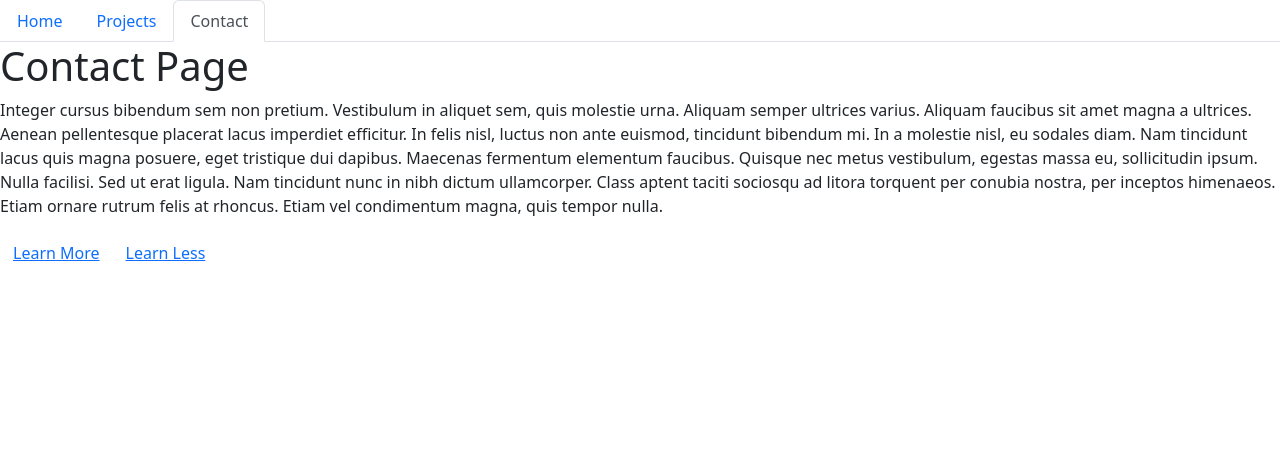
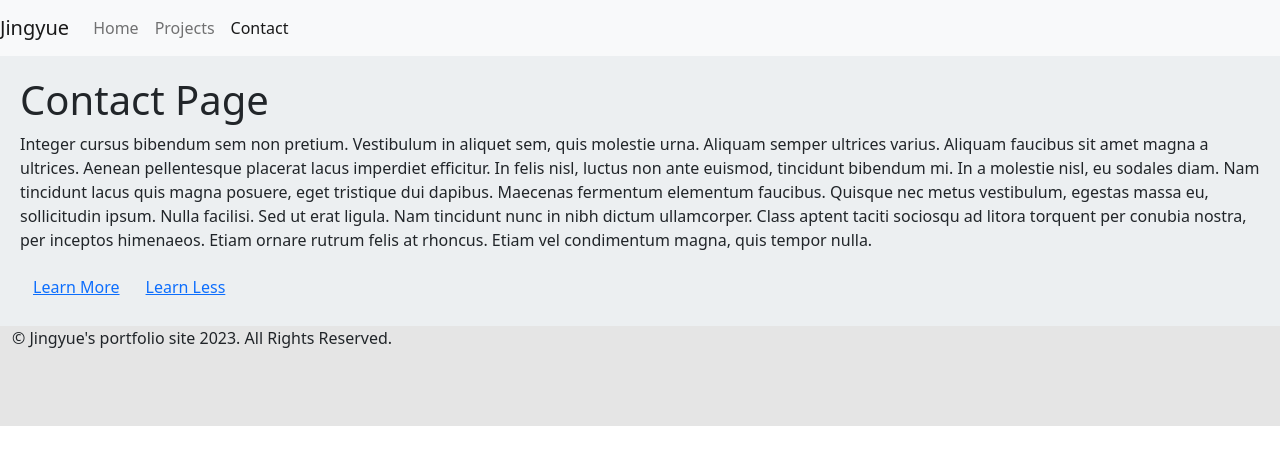
Before and after one commit to dr-jingyuezhao/react-portfolio, a React (Create React App) app: page /#/contact in a window 1280 px wide. Shown: the top 464 px of the page. Built offline with nearby package versions, Linux system fonts and the light colour scheme.

Commit message:
remove unused components/pages and add Header, Footer, Wrapper in components, update App.js accordingly

```diff
--- a/src/App.js
+++ b/src/App.js
@@ -1,28 +1,29 @@
 import React from 'react';
 import { HashRouter as Router, Route, Routes } from 'react-router-dom';
-// import NavTabs from './components/NavTabs';
+import Home from './components/pages/Home';
+import Projects from './components/pages/Projects';
+import Contact from './components/pages/Contact';
 import Header from './components/Header';
-import Home from './components/pages/Home';
-// import About from './components/pages/About';
-import Projects from './components/pages/Projects';
-// import Blog from './components/pages/Blog';
-import Contact from './components/pages/Contact';
+import Wrapper from './components/Wrapper';
+import Footer from './components/Footer';
 
 function App() {
   return (
     <Router>
       <div>
         <Header />
+        <Wrapper>
           {/* Wrap Route elements in a Routes component */}
           <Routes>
             {/* Define routes using the Route component to render different page components at different paths */}
             {/* Define a default route that will render the Home component */}
             <Route path="/" element={<Home />} />
             <Route path="projects/*" element={<Projects />} />
-          {/* <Route path="blog" element={<Blog />} /> */}
             {/* Define a route that will have descendant routes */}
             <Route path="contact/*" element={<Contact />} />
           </Routes>
+        </Wrapper>
+        <Footer />
       </div>
     </Router>
   );
--- /dev/null
+++ b/src/components/Footer/index.js
@@ -0,0 +1,14 @@
+import React from "react";
+import "./style.css";
+
+function Footer() {
+  return (
+    <footer className="footer">
+      <div className="container-fluid">
+        <p>&copy; Jingyue's portfolio site 2023. All Rights Reserved.</p>
+      </div>
+    </footer>
+  );
+}
+
+export default Footer;
--- /dev/null
+++ b/src/components/Footer/style.css
@@ -0,0 +1,14 @@
+.footer {
+  min-height: 100px;
+  background: #E5E5E5;
+  position: relative;
+}
+
+.footer span {
+  position: absolute;
+  bottom: 0;
+  left: 0;
+  right: 0;
+  padding: 3px;
+  background: #B8B8B8;
+}
--- a/src/components/Header.js
+++ /dev/null
@@ -1,43 +0,0 @@
-import React from 'react';
-import { NavLink } from 'react-router-dom';
-
-function Header() {
-  return (
-    <ul className="nav nav-tabs">
-      <li className="nav-item">
-        <NavLink
-          to="/"
-          end
-          className={({ isActive }) =>
-            isActive ? 'nav-link active' : 'nav-link'
-          }
-        >
-          Home
-        </NavLink>
-      </li>
-      <li className="nav-item">
-        <NavLink
-          to="projects"
-          className={({ isActive }) =>
-            isActive ? 'nav-link active' : 'nav-link'
-          }
-        >
-          Projects
-        </NavLink>
-      </li>
-      <li className="nav-item">
-        <NavLink
-          to="contact"
-          end
-          className={({ isActive }) =>
-            isActive ? 'nav-link active' : 'nav-link'
-          }
-        >
-          Contact
-        </NavLink>
-      </li>
-    </ul>
-  );
-}
-
-export default Header;
--- /dev/null
+++ b/src/components/Header/index.js
@@ -0,0 +1,51 @@
+import React from 'react';
+import { Link, NavLink } from 'react-router-dom';
+import './style.css';
+
+function Header() {
+  return (
+    <nav className="navbar navbar-expand-lg navbar-light bg-light">
+      <Link className="navbar-brand" to="/">
+        Jingyue
+      </Link>
+      <div>
+        <ul className="navbar-nav">
+          <li className="nav-item">
+            <NavLink
+              to="/"
+              end
+              className={({ isActive }) =>
+                isActive ? 'nav-link active' : 'nav-link'
+              }
+            >
+              Home
+            </NavLink>
+          </li>
+          <li className="nav-item">
+            <NavLink
+              to="projects"
+              className={({ isActive }) =>
+                isActive ? 'nav-link active' : 'nav-link'
+              }
+            >
+              Projects
+            </NavLink>
+          </li>
+          <li className="nav-item">
+            <NavLink
+              to="contact"
+              end
+              className={({ isActive }) =>
+                isActive ? 'nav-link active' : 'nav-link'
+              }
+            >
+              Contact
+            </NavLink>
+          </li>
+        </ul>
+      </div>
+    </nav>
+  );
+}
+
+export default Header;
--- /dev/null
+++ b/src/components/Header/style.css
@@ -0,0 +1,3 @@
+nav.navbar.navbar-default {
+  margin-bottom: 0;
+}
--- a/src/components/Wrapper/index.js
+++ b/src/components/Wrapper/index.js
@@ -2,7 +2,7 @@
 import "./style.css";
 
 function Wrapper(props) {
-  return <div className="wrapper">{props.children}</div>;
+  return <main className="wrapper">{props.children}</main>;
 }
 
 export default Wrapper;
```
Also changed, not shown: src/components/pages/About.js (deleted, +0 -18 lines), src/components/pages/Blog.js (deleted, +0 -23 lines). Lines whose indentation alone changed are shown as unchanged.
